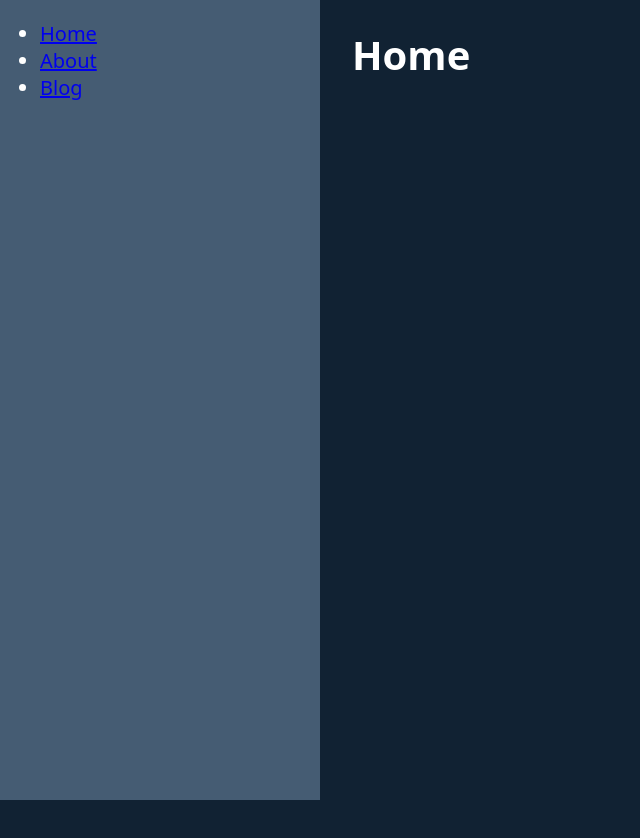
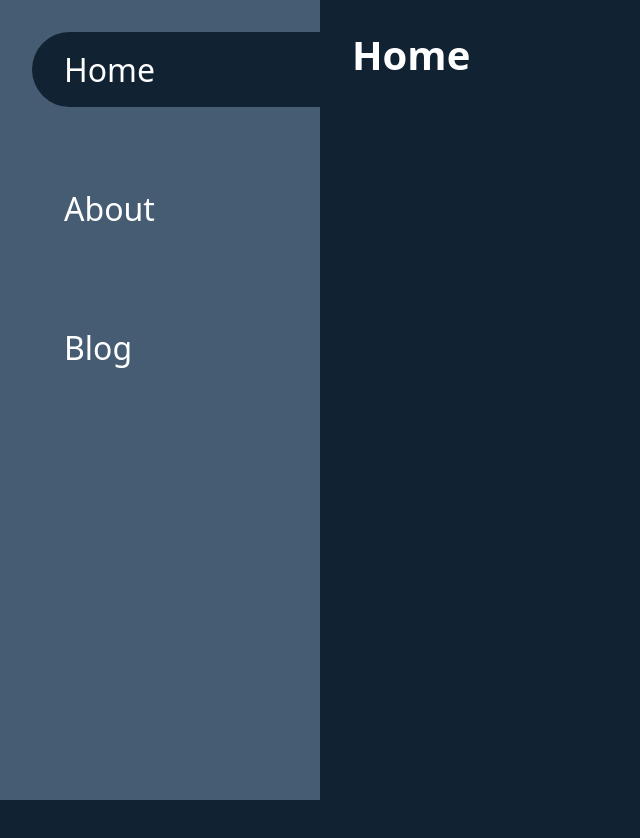
Before and after one commit to Puneetu48/modern-navigation-with-html-css, a plain HTML site: page index.html in a window 1280 px wide. Shown: the top 838 px of the page, without its empty margins (0-640 px from the left). Drawn offline with Linux system fonts and the light colour scheme.

Commit message:
styling the navigation

```diff
--- a/style.css
+++ b/style.css
@@ -30,8 +30,28 @@ nav {
     background-color: var(--nav-bg);
 }
 
-nav-list {
+.nav-list {
     list-style: none;
     padding: 0;
     margin: 0;
+
+    display: grid;
+    gap: 4rem;
+    padding-block: 2rem;
+    font-size: 2rem;
 }
+
+.nav-list li {
+    padding: 1rem 2rem;
+    margin-left: 2rem;
+    border-radius: 100vw 0 0 100vw;
+}
+
+.nav-list li.active {
+    background-color: var(--body-bg);
+}
+
+.nav-list a {
+    color: white;
+    text-decoration: none;
+}
```
